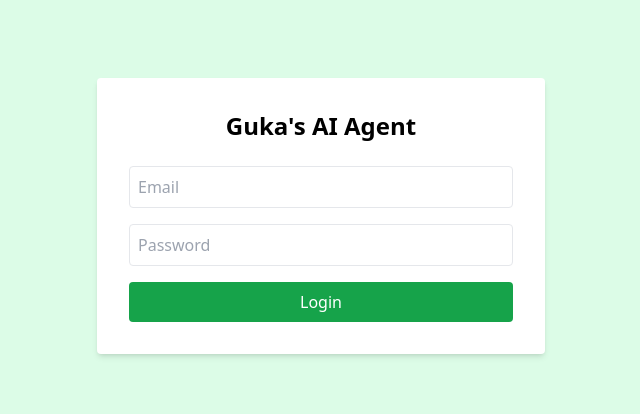
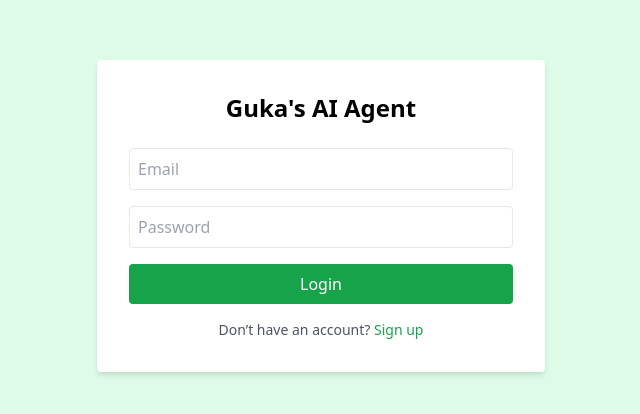
Before and after one commit to Muriithi-ui/Guka-s-AI-Agent, a React (Vite) app: page /login in a window 1280 px wide. Shown: the part 184-598 px from the top of the page, without its empty margins (319-959 px from the left). Built offline with nearby package versions, Linux system fonts and the light colour scheme; no server answers.

Commit message:
Updated Login.jsx with Signup Redirect

```diff
--- a/src/pages/Login.jsx
+++ b/src/pages/Login.jsx
@@ -1,5 +1,5 @@
 import { useState } from "react";
-import { useNavigate } from "react-router-dom";
+import { useNavigate, Link } from "react-router-dom"; // ✅ Add Link
 import { signInWithEmailAndPassword } from "firebase/auth";
 import { auth } from "../firebase";
 import { toast } from "react-toastify"; // ✅ Toastify import
@@ -47,6 +47,14 @@ export default function Login() {
         <button type="submit" className="w-full px-4 py-2 text-white bg-green-600 rounded hover:bg-green-700">
           Login
         </button>
+
+        {/* ✅ Sign up redirect */}
+        <p className="mt-4 text-sm text-center text-gray-600">
+          Don’t have an account?{" "}
+          <Link to="/signup" className="text-green-600 hover:underline">
+            Sign up
+          </Link>
+        </p>
       </form>
     </div>
   );
```
